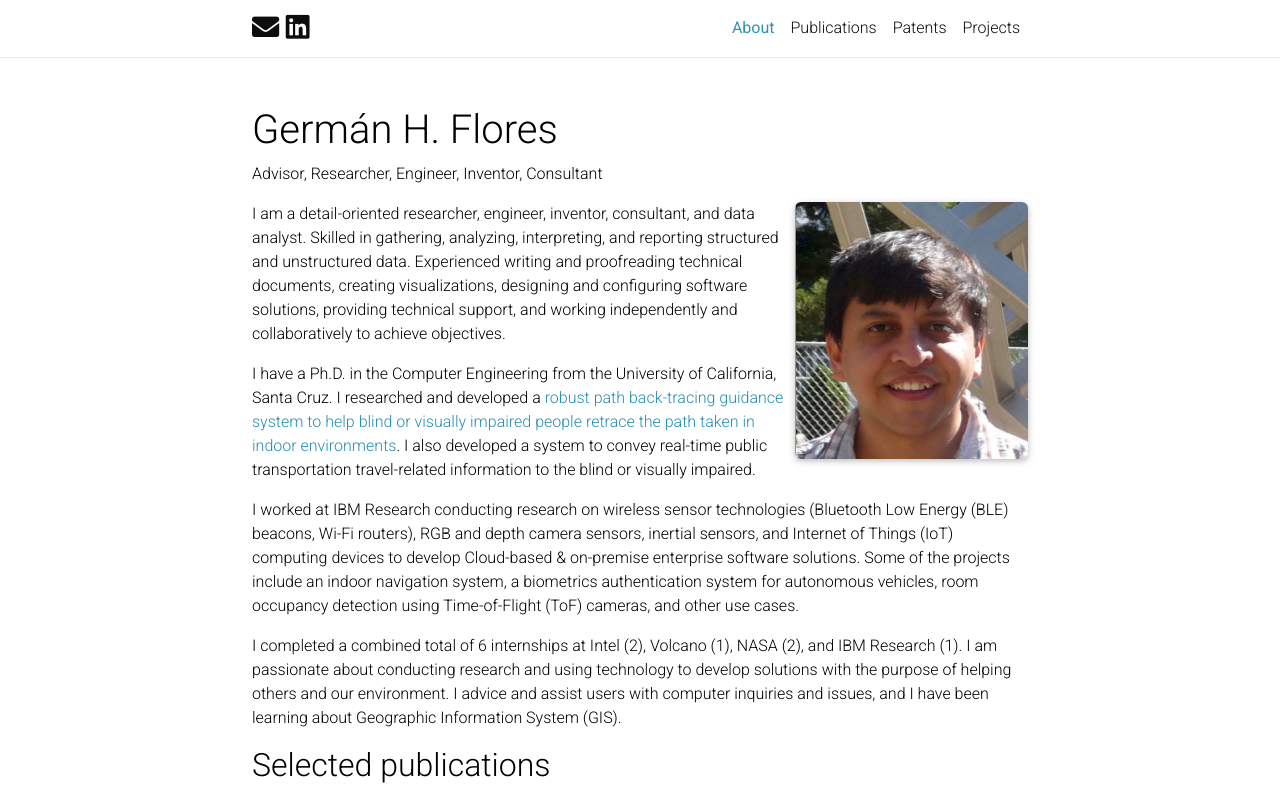
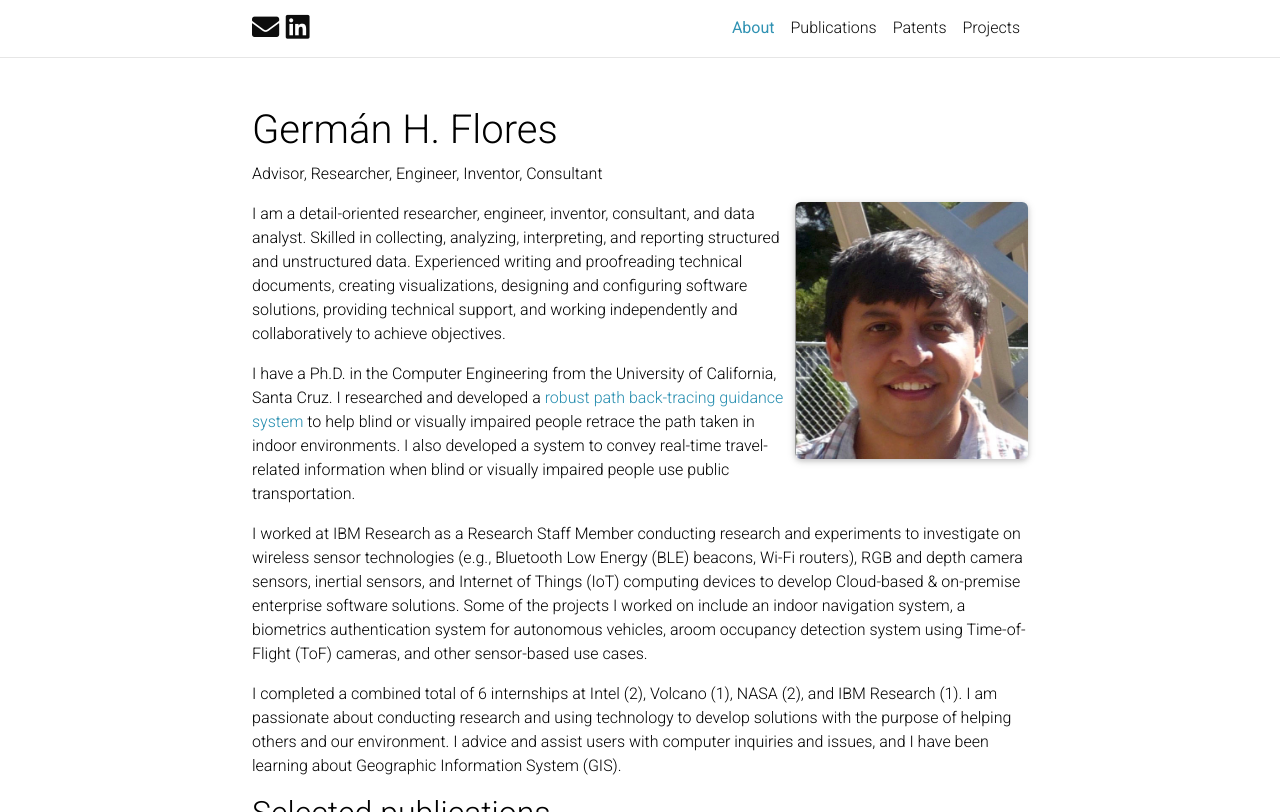
Before and after one commit to ghfloreslab/ghfloreslab.github.io, a Jekyll site: the page built from _pages/about.md, in a window 1280 px wide and 1320 px high, cut to the strip 0-812 px from the top of the window. Built offline with Jekyll 4.4.1, drawn with Linux system fonts in a browser that asks for light colours; comment, search, counter and statistics services are not loaded; a style sheet for code colours, icons or effects is not loaded.

Commit message:
updated about me

```diff
--- a/_pages/about.md
+++ b/_pages/about.md
@@ -16,10 +16,10 @@ selected_patents: true # includes a list of patents marked as "selected={true}"
 social: true  # includes social icons at the bottom of the page
 ---
 
-I am a detail-oriented researcher, engineer, inventor, consultant, and data analyst. Skilled in gathering, analyzing, interpreting, and reporting structured and unstructured data. Experienced writing and proofreading technical documents, creating visualizations, designing and configuring software solutions, providing technical support, and working independently and collaboratively to achieve objectives.
+I am a detail-oriented researcher, engineer, inventor, consultant, and data analyst. Skilled in collecting, analyzing, interpreting, and reporting structured and unstructured data. Experienced writing and proofreading technical documents, creating visualizations, designing and configuring software solutions, providing technical support, and working independently and collaboratively to achieve objectives.
 
-I have a Ph.D. in the Computer Engineering from the University of California, Santa Cruz. I researched and developed a <a href="https://escholarship.org/uc/item/6nq496gw">robust path back-tracing guidance system to help blind or visually impaired people retrace the path taken in indoor environments</a>. I also developed a system to convey real-time public transportation travel-related information to the blind or visually impaired.
+I have a Ph.D. in the Computer Engineering from the University of California, Santa Cruz. I researched and developed a <a href="https://escholarship.org/uc/item/6nq496gw">robust path back-tracing guidance system</a> to help blind or visually impaired people retrace the path taken in indoor environments. I also developed a system to convey real-time travel-related information when blind or visually impaired people use public transportation.
 
-I worked at IBM Research conducting research on wireless sensor technologies (Bluetooth Low Energy (BLE) beacons, Wi-Fi routers), RGB and depth camera sensors, inertial sensors, and Internet of Things (IoT) computing devices to develop Cloud-based & on-premise enterprise software solutions. Some of the projects include an indoor navigation system, a biometrics authentication system for autonomous vehicles, room occupancy detection using Time-of-Flight (ToF) cameras, and other use cases.
+I worked at IBM Research as a Research Staff Member conducting research and experiments to investigate on wireless sensor technologies (e.g., Bluetooth Low Energy (BLE) beacons, Wi-Fi routers), RGB and depth camera sensors, inertial sensors, and Internet of Things (IoT) computing devices to develop Cloud-based & on-premise enterprise software solutions. Some of the projects I worked on include an indoor navigation system, a biometrics authentication system for autonomous vehicles, aroom occupancy detection system using Time-of-Flight (ToF) cameras, and other sensor-based use cases.
 
 I completed a combined total of 6 internships at Intel (2), Volcano (1), NASA (2), and IBM Research (1). I am passionate about conducting research and using technology to develop solutions with the purpose of helping others and our environment. I advice and assist users with computer inquiries and issues, and I have been learning about Geographic Information System (GIS).
```
